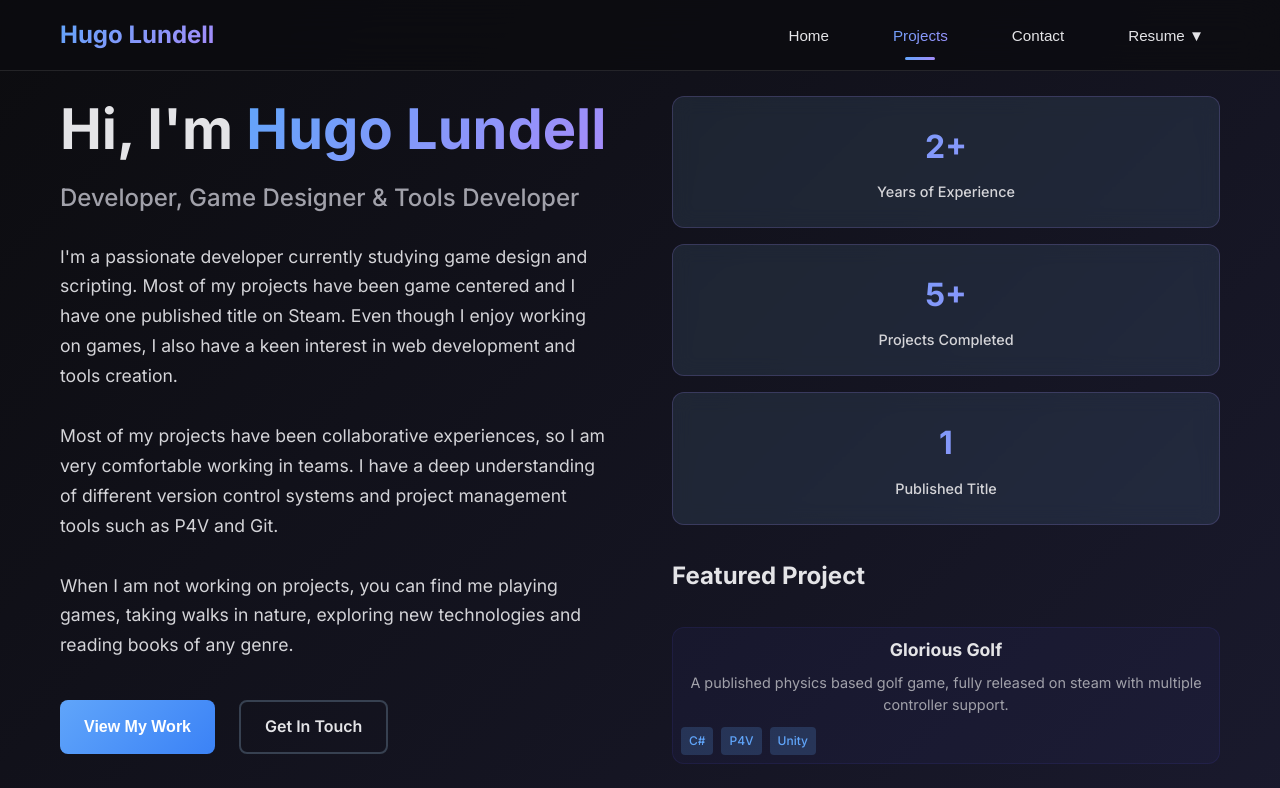
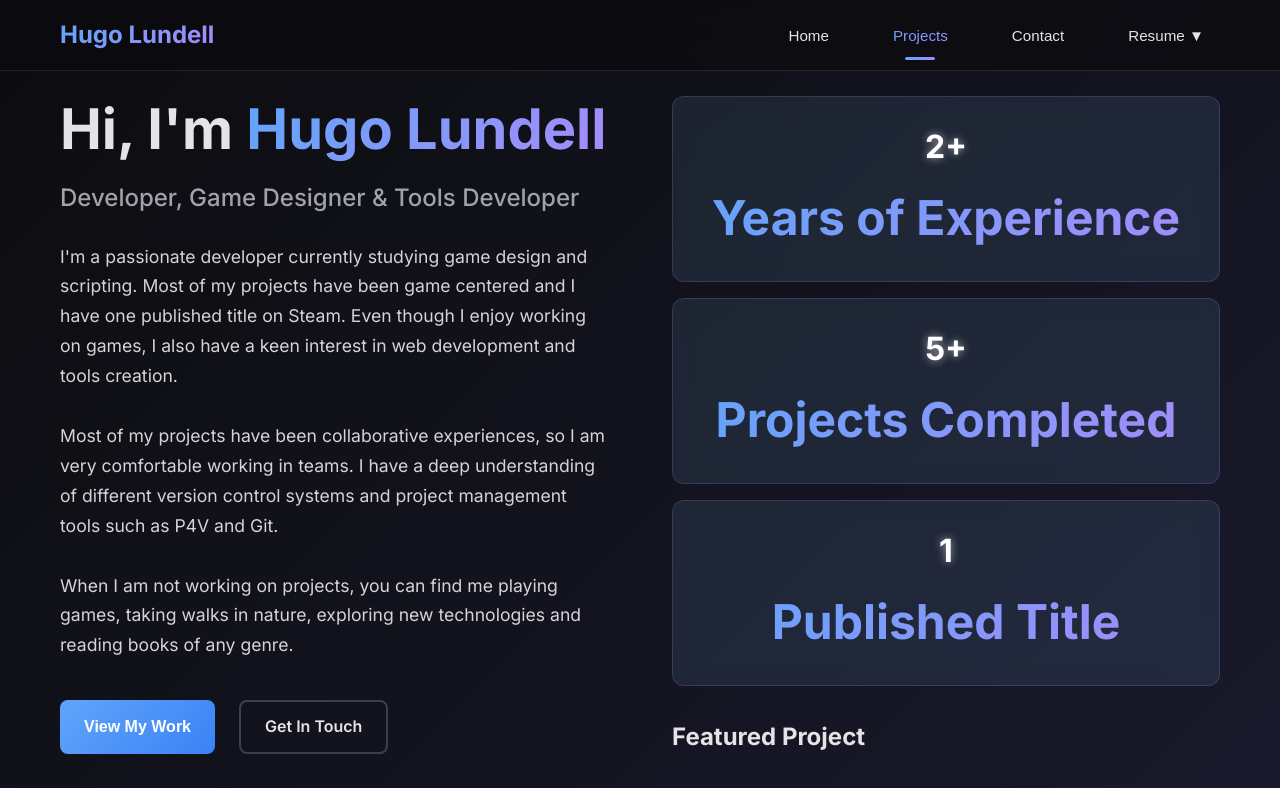
Before and after one commit to penniey/portfolio-website, a React (Vite) app: page / in a window 1280 px wide. Shown: the top 788 px of the page. Built offline with nearby package versions, Linux system fonts and the light colour scheme.

Commit message:
Update Hero.css

```diff
--- a/src/components/Hero.css
+++ b/src/components/Hero.css
@@ -67,13 +67,13 @@
   display: flex;
   flex-direction: column; /* Stack vertically to align with featured project */
   gap: 1rem;
-  margin-bottom: 0; /* Remove margin since we're using gap in parent */
+  margin-bottom: 0;
 }
 
 .stat-card {
-  background: rgba(139, 206, 250, 0.1); /* Changed to a78bfa */
+  background: rgba(139, 206, 250, 0.1);
   backdrop-filter: blur(10px);
-  border: 1px solid rgba(167, 139, 250, 0.2); /* Changed to a78bfa */
+  border: 1px solid rgba(167, 139, 250, 0.2);
   border-radius: 12px;
   padding: 1.5rem 1rem;
   text-align: center;
@@ -83,24 +83,29 @@
 
 .stat-card:hover {
   transform: translateY(-2px);
-  background: rgba(139, 196, 250, 0.15); /* Changed to a78bfa */
-  border-color: rgba(139, 202, 250, 0.4); /* Changed to a78bfa */
+  background: rgba(139, 196, 250, 0.15);
+  border-color: rgba(139, 202, 250, 0.4);
 }
 
 .stat-number {
   font-size: 2rem;
   font-weight: 700;
+  color: #ffffff;
+  text-shadow: 0 0 8px rgba(255, 255, 255, 0.6);
+  box-shadow: 0 0 0 1px rgba(255, 255, 255, 0),
+              0 0 8px rgba(255, 255, 255, 0);
+  text-align: center;
+  margin-bottom: 0.5rem;
+}
+
+.stat-label {
+  font-size: 3rem;
   background: linear-gradient(135deg, #60a5fa, #a78bfa);
   -webkit-background-clip: text;
   -webkit-text-fill-color: transparent;
   background-clip: text;
-  margin-bottom: 0.5rem;
-}
-
-.stat-label {
-  font-size: 0.9rem;
-  color: #d4d4d8;
-  font-weight: 500;
+  text-align: center;
+  font-weight: 850;
 }
 
 .featured-projects {
@@ -135,7 +140,7 @@
 .project-card:hover {
   transform: translateY(-5px);
   background: rgba(92, 132, 243, 0.08);
-  border-color: rgba(70, 121, 248, 0.3); /* Changed to a78bfa */
+  border-color: rgba(70, 121, 248, 0.3);
   box-shadow: 0 10px 25px rgba(0, 0, 0, 0.2);
 }
 
```
